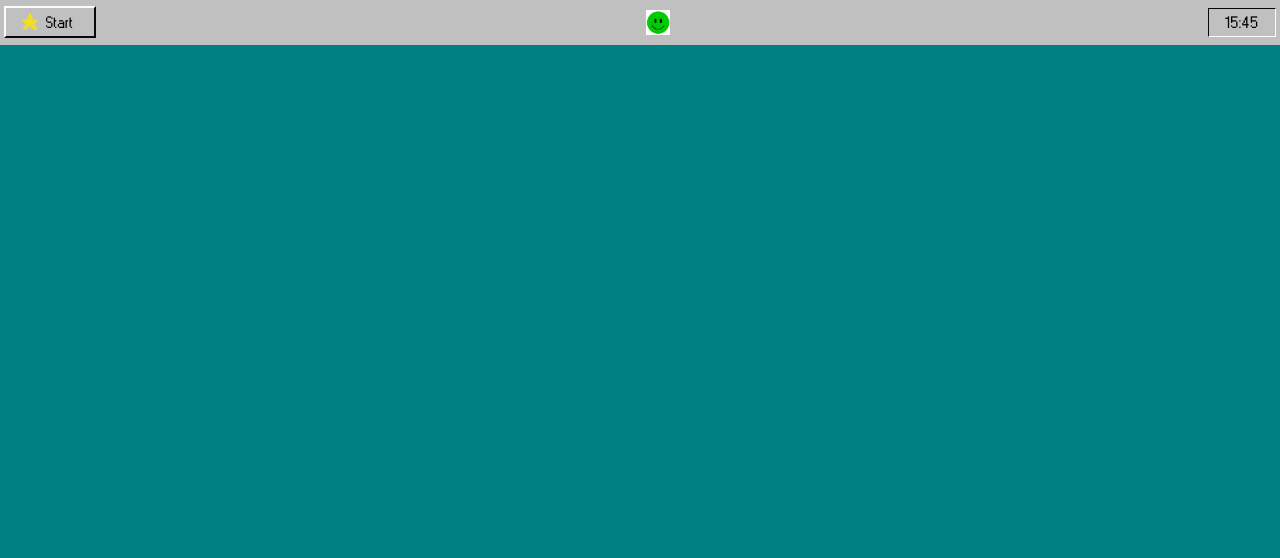
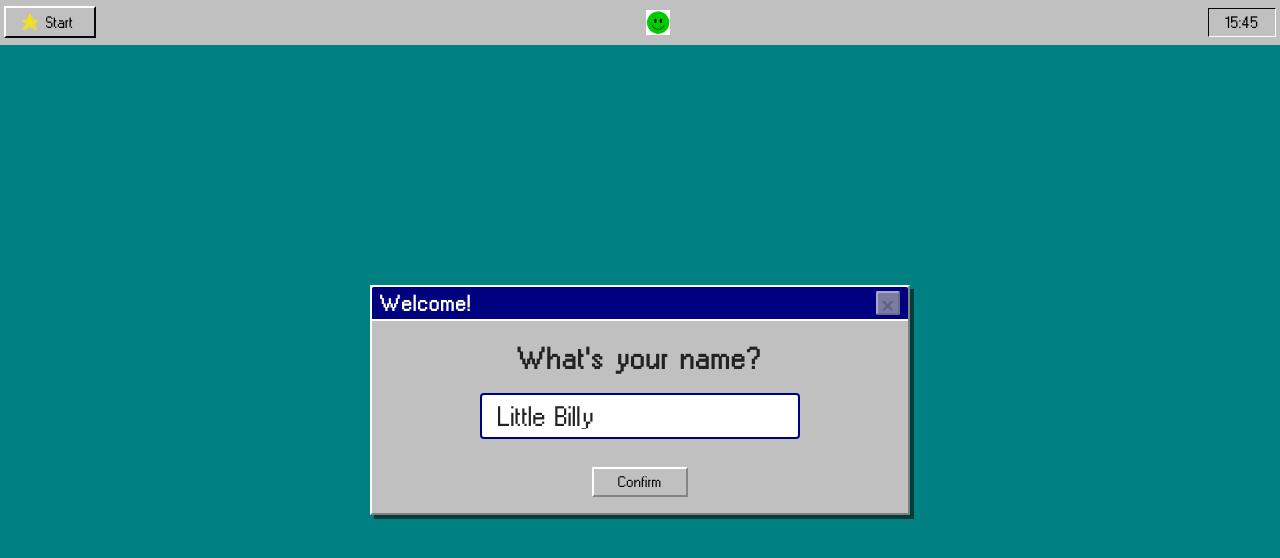
Before and after one commit to darius-it/doors95, a Nuxt app: page /skippy_input in a window 1280 px wide. Before the commit this address had no page. Shown: the top 558 px of the page. Built offline with nearby package versions, Linux system fonts and the light colour scheme.

Commit message:
feat: skippy input

```diff
--- a/pages/index.vue
+++ b/pages/index.vue
@@ -70,6 +70,8 @@
 
     <!-- Skippy Start Overlay (z-[9500]) -->
     <SkippyStart v-if="!skippyInstalled" @skippy-installed="onSkippyInstalled" style="z-index:9500; position:fixed; inset:0;" />
+    <!-- Skippy Input Overlay (z-[9600]) -->
+    <SkippyInput v-if="skippyInputVisible" style="z-index:9600; position:fixed; inset:0;" />
     <!-- Underlay Window in lower right -->
     <div v-if="clippyVisible" class="fixed bottom-4 right-4 z-[9000] pointer-events-none" style="width: 340px; height: 180px;">
       <div class="pointer-events-auto flex flex-row items-end h-full justify-end">
@@ -89,6 +91,7 @@
 import { ref } from 'vue'
 import ClippySpeechBubble from '~/components/misc/clippy_speech_bubble.vue';
 import SkippyStart from '~/pages/skippy_start.vue';
+import SkippyInput from '~/pages/skippy_input.vue';
 
 const currentlyOpenWindows = useOpenWindowsStore();
 
@@ -98,6 +101,7 @@ const colorShiftEnabled = ref(false);
 const clippyScale = ref(0); // Start hidden
 const clippyVisible = ref(false);
 const skippyInstalled = ref(false);
+const skippyInputVisible = ref(false);
 
 function showClippyBubble() {
   if (
@@ -147,6 +151,9 @@ function hideClippy() {
 function onSkippyInstalled() {
   skippyInstalled.value = true;
   showClippyOnInstall();
+  setTimeout(() => {
+    skippyInputVisible.value = true;
+  }, 4000);
 
 }
 
--- /dev/null
+++ b/pages/skippy_input.vue
@@ -0,0 +1,143 @@
+<template>
+  <div v-if="visible" class="skippy-overlay-blocker" style="z-index:9500; position:fixed; inset:0;">
+    <div class="skippy-window95 skippy-window95-large">
+      <div class="skippy-titlebar">
+        <span>Welcome!</span>
+        <span class="skippy-close-disabled">✕</span>
+      </div>
+      <div class="skippy-window-content">
+        <div class="skippy-text">What's your name?</div>
+        <input
+          v-model="nameInput"
+          class="skippy-input"
+          type="text"
+          placeholder="Enter your name..."
+          @keyup.enter="submitName"
+          autofocus
+        />
+        <UiButton :disabled="!nameInput.trim()" @click="submitName">Confirm</UiButton>
+      </div>
+    </div>
+  </div>
+</template>
+
+<script lang="ts" setup>
+import { ref } from 'vue'
+import UiButton from '~/components/ui/Button.vue'
+import { useMissionsStore } from '~/stores/missions'
+
+const missionsStore = useMissionsStore()
+const nameInput = ref(missionsStore.userName || '')
+const visible = ref(true)
+
+function submitName() {
+  if (!nameInput.value.trim()) return
+  missionsStore.userName = nameInput.value.trim()
+  missionsStore.triggerEvent('name_submitted')
+  visible.value = false
+}
+</script>
+
+<style scoped>
+.skippy-overlay-blocker {
+  position: fixed;
+  inset: 0;
+  z-index: 10000;
+  width: 100vw;
+  height: 100vh;
+  pointer-events: all;
+  background: transparent;
+  display: flex;
+  align-items: center;
+  justify-content: center;
+}
+.skippy-window95 {
+  min-width: 480px;
+  min-height: 180px;
+  background: #c0c0c0;
+  border: 2px solid #fff;
+  border-bottom-color: #808080;
+  border-right-color: #808080;
+  box-shadow: 4px 4px 0 #0008;
+  border-radius: 0;
+  user-select: none;
+  display: flex;
+  flex-direction: column;
+  align-items: stretch;
+}
+.skippy-window95-large {
+  min-width: 540px;
+  min-height: 220px;
+}
+.skippy-titlebar {
+  background: #000181;
+  color: #fff;
+  padding: 4px 8px;
+  font-family: 'Windows 95', Arial, sans-serif;
+  font-size: 14px;
+  font-weight: bold;
+  border-bottom: 2px solid #fff;
+  border-top-left-radius: 2px;
+  border-top-right-radius: 2px;
+  letter-spacing: 1px;
+  display: flex;
+  align-items: center;
+  justify-content: space-between;
+}
+.skippy-close-disabled {
+  color: #888;
+  background: #b0b0b0;
+  border: 2px outset #eee;
+  width: 24px;
+  height: 24px;
+  font-size: 16px;
+  line-height: 20px;
+  text-align: center;
+  border-radius: 2px;
+  margin-left: 8px;
+  pointer-events: none;
+  opacity: 0.7;
+  display: flex;
+  align-items: center;
+  justify-content: center;
+}
+.skippy-window-content {
+  padding: 24px 24px 16px 24px;
+  display: flex;
+  flex-direction: column;
+  align-items: center;
+  justify-content: center;
+  height: 100%;
+  width: 100%;
+  gap: 1.2rem;
+  flex: 1 1 0;
+}
+.skippy-text {
+  color: #222;
+  font-size: 1.2rem;
+  font-weight: bold;
+  letter-spacing: 1px;
+  text-align: center;
+  width: 100%;
+  display: flex;
+  align-items: center;
+  justify-content: center;
+  margin-bottom: 0;
+}
+.skippy-input {
+  width: 320px;
+  font-size: 1.1rem;
+  padding: 0.5rem 1rem;
+  border: 2px inset #fff;
+  border-radius: 4px;
+  background: #f8f8f8;
+  color: #222;
+  margin-bottom: 0.5rem;
+  outline: none;
+  font-family: 'Windows 95', Arial, sans-serif;
+}
+.skippy-input:focus {
+  border: 2px solid #000181;
+  background: #fff;
+}
+</style>
```
